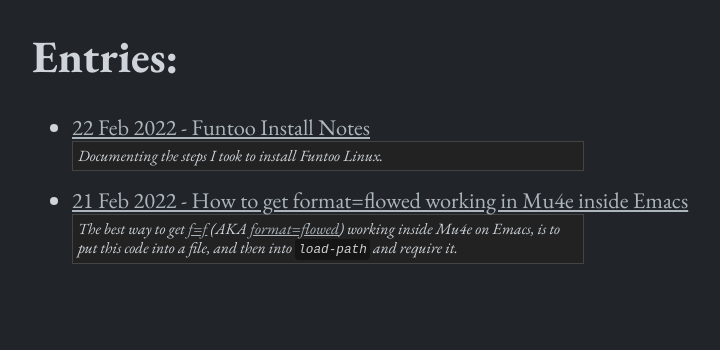
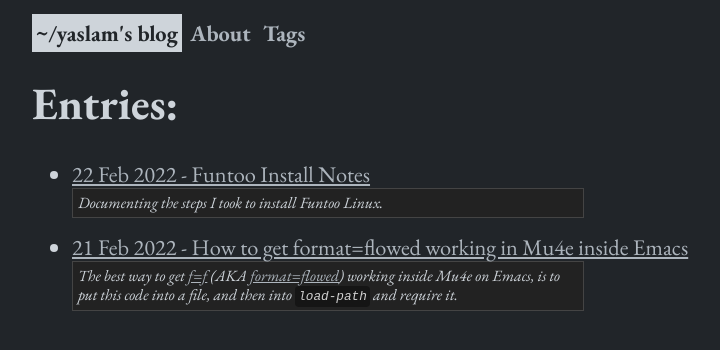
Before and after one commit to yusi1/yaslamblog, a Jekyll site: the page built from index.html, in a window 1280 px wide. Shown: the top 350 px of the page, without its empty margins (8-728 px from the left). Built offline with Jekyll 4.4.1, drawn with Linux system fonts in a browser that asks for light colours.

Commit message:
navigation.html: Move navigation links into a div with class "nav-container"

```diff
--- a/_includes/navigation.html
+++ b/_includes/navigation.html
@@ -1,2 +1,12 @@
 <nav class="nav">
+    <div id="nav-container">
+      {% for item in site.data.navigation %}
+        <a href="{{ item.link }}"
+            {% if page.url == item.link %}
+            class="current"
+            {% else %}
+            class="noncurrent"
+            {% endif %}>{{ item.name }}</a>
+      {% endfor %}
+    </div>
 </nav>
```
